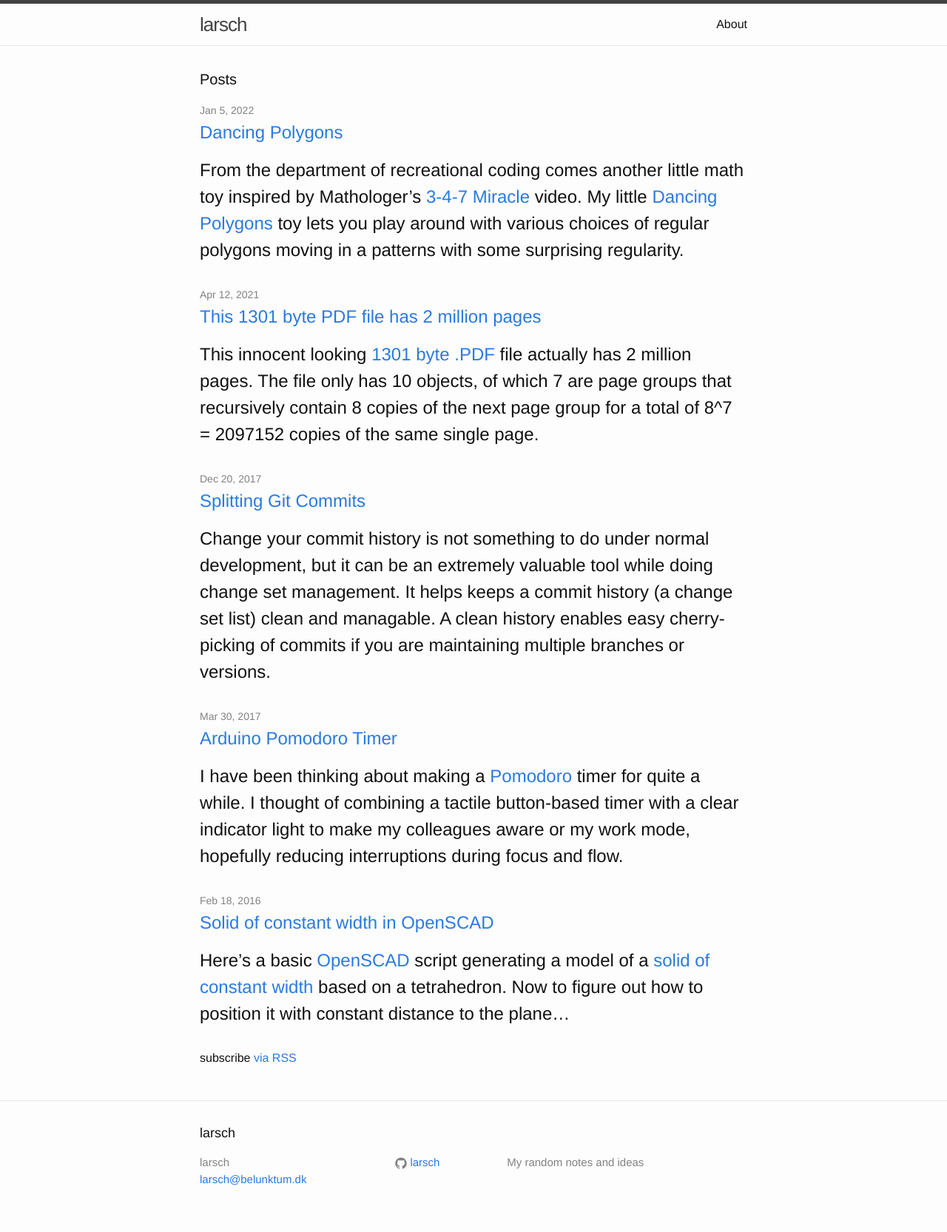
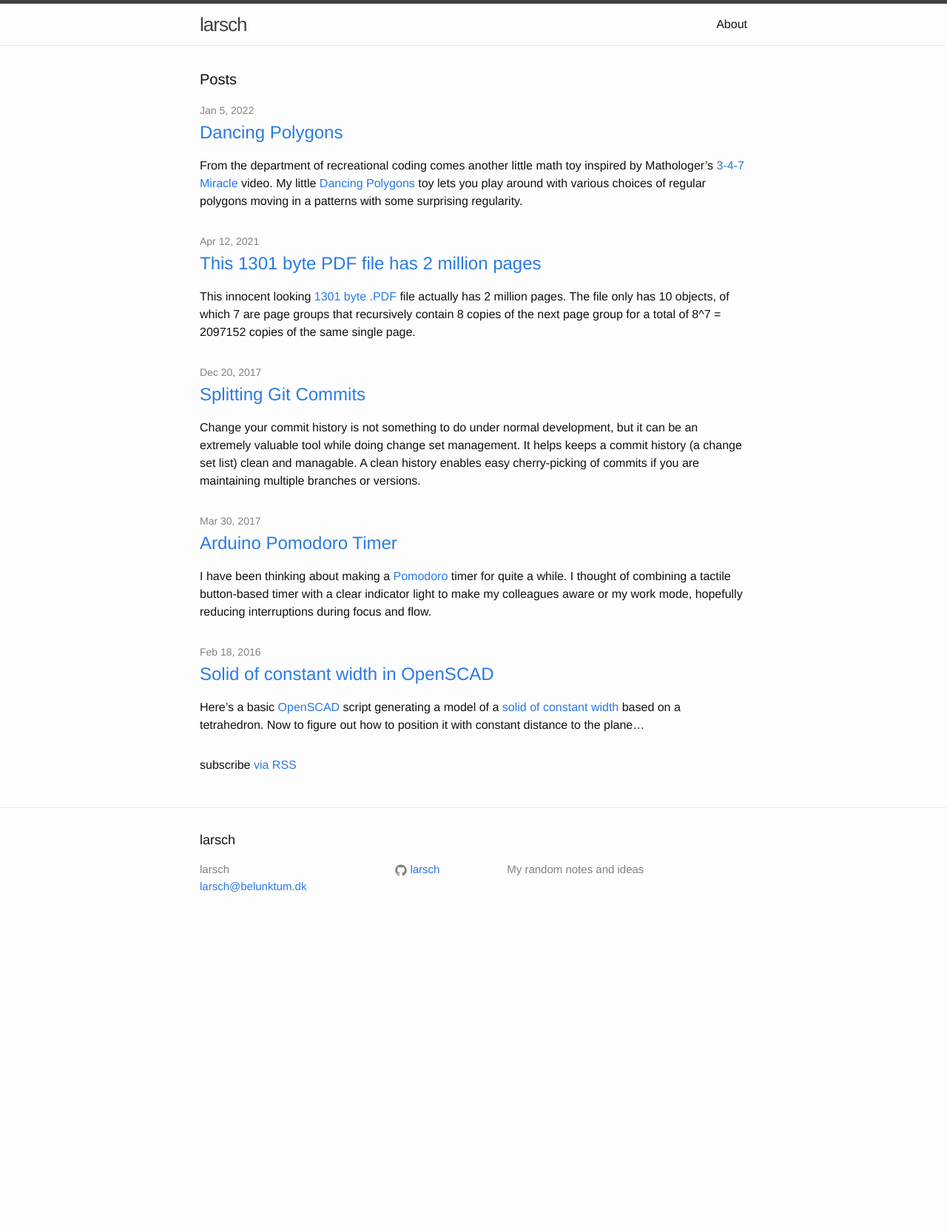
Before and after one commit to larsch/larsch.github.io, a Jekyll site: the page built from index.html, in a window 1280 px wide. Shown: the whole page at 74% size. Built offline with Jekyll 4.4.1, drawn with Linux system fonts in a browser that asks for light colours; after the commit the page ends 1269 px from its top, so only the background shows below that.

Commit message:
Fix excerpts

```diff
--- a/index.html
+++ b/index.html
@@ -13,8 +13,8 @@
 
         <h2>
           <a class="post-link" href="{{ post.url | prepend: site.baseurl }}">{{ post.title }}</a>
-		  <p>{{ post.excerpt }}</p>
         </h2>
+	    <p>{{ post.excerpt }}</p>
       </li>
     {% endfor %}
   </ul>
```
